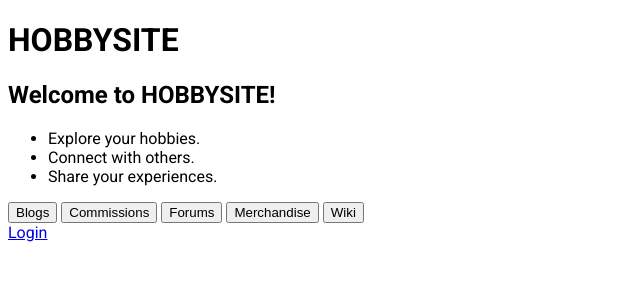
After one commit to ls-s40/hobbysite-E-14, a Django app: page / in a window 1280 px wide. The commit adds this page. Shown: the top 300 px of the page, without its empty margins (0-640 px from the left). Run offline with Django 5.2, Linux system fonts and the light colour scheme.

Commit message:
implemented login and logout redirects, implemented temporary home.html, added logout button in base template

```diff
--- a/hobbysite/hobbysite/settings.py
+++ b/hobbysite/hobbysite/settings.py
@@ -134,3 +134,6 @@ STATICFILES_DIRS = [
 # https://docs.djangoproject.com/en/5.1/ref/settings/#default-auto-field
 
 DEFAULT_AUTO_FIELD = 'django.db.models.BigAutoField'
+
+LOGIN_REDIRECT_URL = '/'
+LOGOUT_REDIRECT_URL = '/'
--- a/hobbysite/hobbysite/urls.py
+++ b/hobbysite/hobbysite/urls.py
@@ -16,6 +16,7 @@ Including another URLconf
 """
 from django.contrib import admin
 from django.urls import include, path
+from django.views.generic import TemplateView
 
 urlpatterns = [
     path('accounts/', include('django.contrib.auth.urls')),
@@ -25,5 +26,6 @@ urlpatterns = [
     path('wiki/', include(('wiki.urls', 'wiki'), namespace='wiki')),
     path('forum/', include(('forum.urls', 'forum'), namespace='forum')),
     path('merchstore/', include(('merchstore.urls', 'merchstore'), namespace='merchstore')),
-    path('commissions/', include(('commissions.urls', 'commissions'), namespace='commissions'))
+    path('commissions/', include(('commissions.urls', 'commissions'), namespace='commissions')),
+    path('', TemplateView.as_view(template_name='home.html'), name='home'),
 ]
--- a/hobbysite/templates/base.html
+++ b/hobbysite/templates/base.html
@@ -12,6 +12,13 @@
     <body>
         <header>
             <h1>HOBBYSITE</h1>
+            {% if user.is_authenticated %}
+                <form action="{% url 'logout' %}" method="post" style="display: inline;">
+                    {% csrf_token %}
+                    <button type="submit">Logout</button>
+                </form>
+
+            {% endif %}
         </header>
         {% block content %}{% endblock %}
     </body>
--- /dev/null
+++ b/hobbysite/templates/home.html
@@ -0,0 +1,24 @@
+{% extends "base.html" %}
+
+{% block title %}Home - HOBBYSITE{% endblock %}
+
+{% block content %}
+    <h2>Welcome to HOBBYSITE!</h2>
+    <ul>
+        <li>Explore your hobbies.</li>
+        <li>Connect with others.</li>
+        <li>Share your experiences.</li>
+    </ul>
+    <div class="nav-buttons">
+        <a href="/blog/articles/"><button>Blogs</button></a>
+        <a href="commissions/list"><button>Commissions</button></a>
+        <a href="forum/threads"><button>Forums</button></a>
+        <a href="merchstore/items"><button>Merchandise</button></a>
+        <a href="wiki/articles"><button>Wiki</button></a>
+    </div>
+    {% if user.is_authenticated %}
+        <p>Welcome, {{ user.username }}.</p>
+    {% else %}
+        <a href="{% url 'login' %}">Login</a>
+    {% endif %}
+{% endblock %}
```
Also changed, not shown: hobbysite/templates/registration/logout.html (added).
